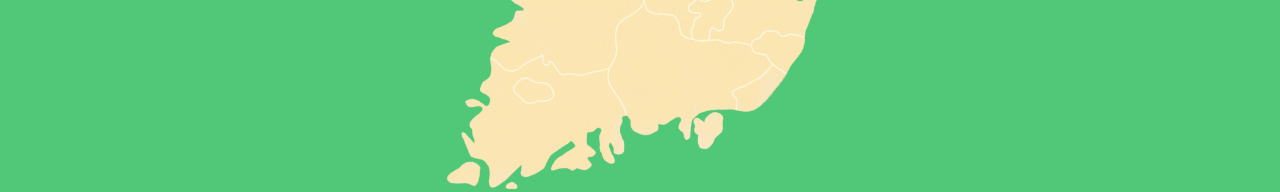
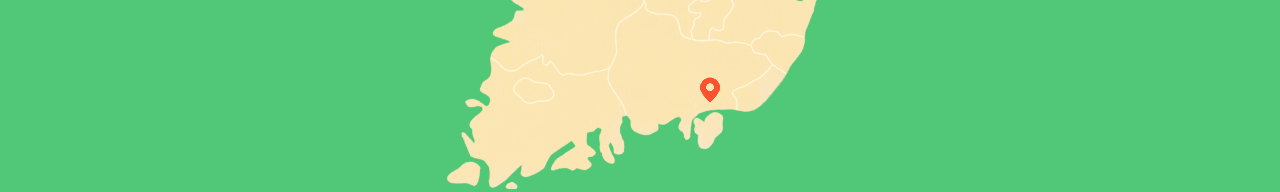
Before and after one commit to ryeongse25/yagujang_info, a Next.js app: page / in a window 1280 px wide. Shown: the part 456-648 px from the top of the page. Built offline with nearby package versions, Linux system fonts and the light colour scheme.

Commit message:
feat: add pins to map

```diff
--- a/src/components/main/Map.tsx
+++ b/src/components/main/Map.tsx
@@ -1,8 +1,57 @@
+import Pin from "./Pin";
+
 export default function Map() {
+  const coords = [
+    {
+      city: "seoul",
+      x: "140px",
+      y: "100px",
+    },
+    {
+      city: "incheon",
+      x: "110px",
+      y: "110px",
+    },
+    {
+      city: "suwon",
+      x: "145px",
+      y: "140px",
+    },
+    {
+      city: "daejeon",
+      x: "180px",
+      y: "250px",
+    },
+    {
+      city: "daegu",
+      x: "290px",
+      y: "320px",
+    },
+    {
+      city: "gwangju",
+      x: "110px",
+      y: "390px",
+    },
+    {
+      city: "busan",
+      x: "340px",
+      y: "390px",
+    },
+    {
+      city: "changwon",
+      x: "290px",
+      y: "400px",
+    },
+  ];
   return (
     <>
       <div className="main d-flex justify-content-center align-items-center">
-        <img src="/img/main/map.png" width="480px" />
+        <div>
+          <img src="/img/main/map.png" width="480px" />
+          {coords.map((coord) => (
+            <Pin key={coord.city} x={coord.x} y={coord.y} />
+          ))}
+        </div>
       </div>
       <style jsx>{`
         .main {
@@ -11,6 +60,9 @@ export default function Map() {
           background: #50c878;
           padding-top: var(--main-header-height);
         }
+        .main > div {
+          position: relative;
+        }
       `}</style>
     </>
   );
--- /dev/null
+++ b/src/components/main/Pin.tsx
@@ -0,0 +1,23 @@
+import Image from "next/image";
+
+interface Pin {
+  x: string;
+  y: string;
+}
+
+export default function Pin({ x, y }: Pin) {
+  return (
+    <>
+      <div className="pin">
+        <Image src="/img/main/pin_red.png" alt="pin" width={40} height={40} />
+      </div>
+      <style jsx>{`
+        .pin {
+          position: absolute;
+          left: ${x};
+          top: ${y};
+        }
+      `}</style>
+    </>
+  );
+}
```
Also changed, not shown: public/img/main/pin_red.png (added).
